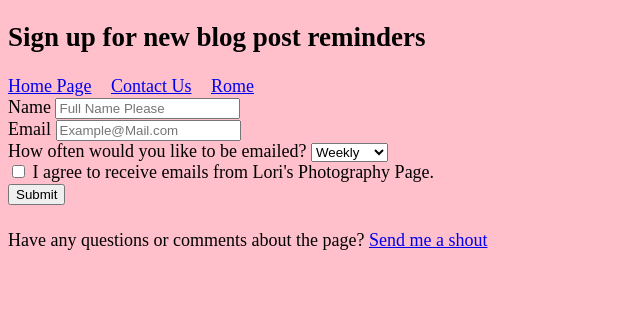
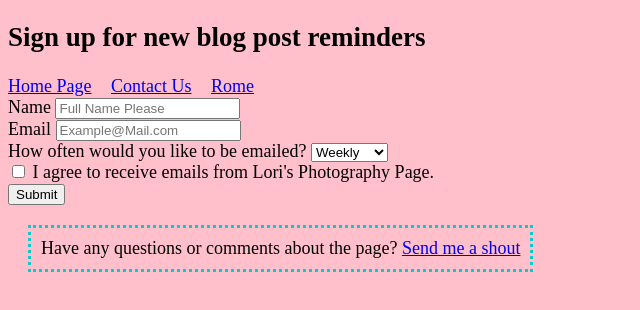
Before and after one commit to lorelei522/lorelei522.github.io, a plain HTML site: page contact_us.html in a window 1280 px wide. Shown: the whole page, without its empty margins (0-640 px from the left). Drawn offline with Linux system fonts and the light colour scheme.

Commit message:
Update footer and design on footer

```diff
--- a/contact_us.html
+++ b/contact_us.html
@@ -34,10 +34,10 @@
       </div>
       <button type="submit">Submit</button>
     </form>
-    <div style="margin-top:25px">
+    <footer>
       <label>Have any questions or comments about the page?</label>
       <a href="mailto:Lori@gmail.com">Send me a shout</a>
-    </div>
+    </footer>
   </section>
 </body>
 </html>
--- a/styles.css
+++ b/styles.css
@@ -11,3 +11,11 @@ img {
     border-style: solid;
     border-radius: 10px;
 }
+
+footer {
+	display: inline-block;
+	padding: 10px;
+	margin: 20px;
+	border: dotted #00CED1;
+	text-align: center;
+}
```
